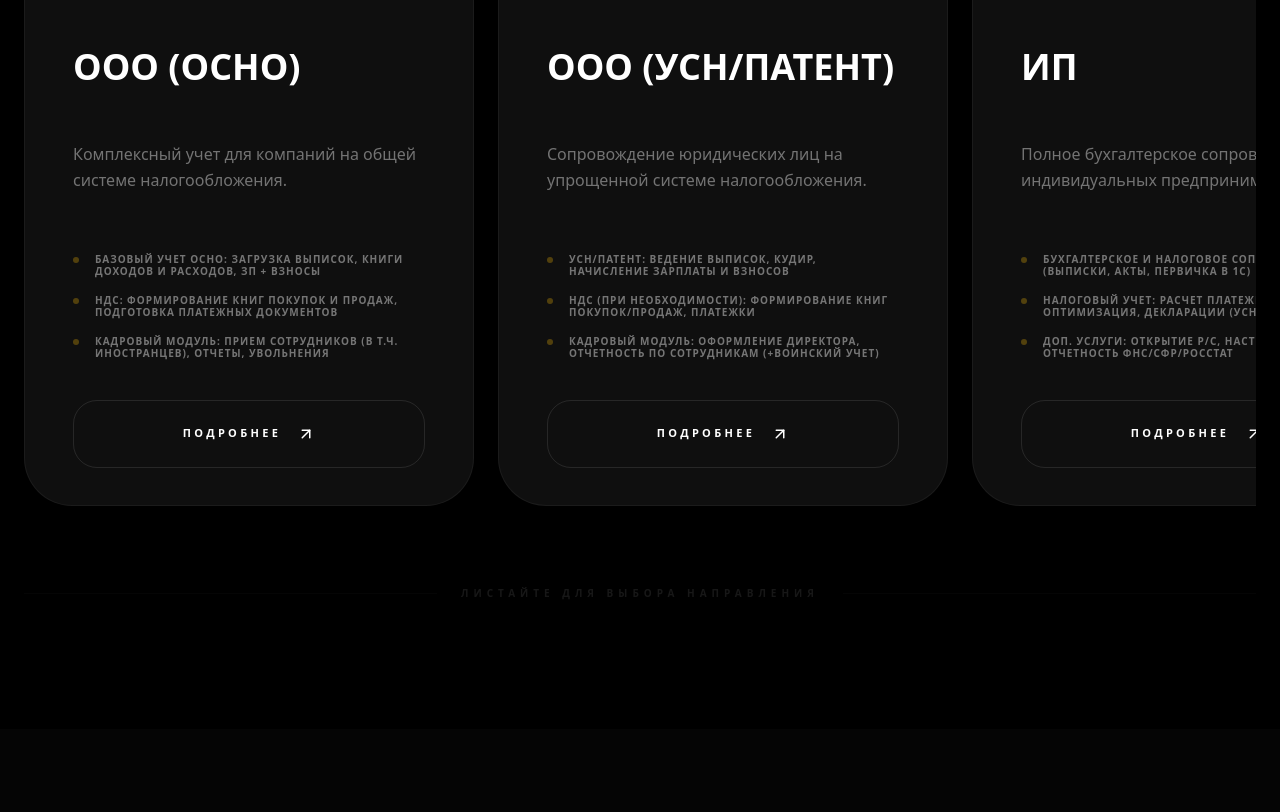
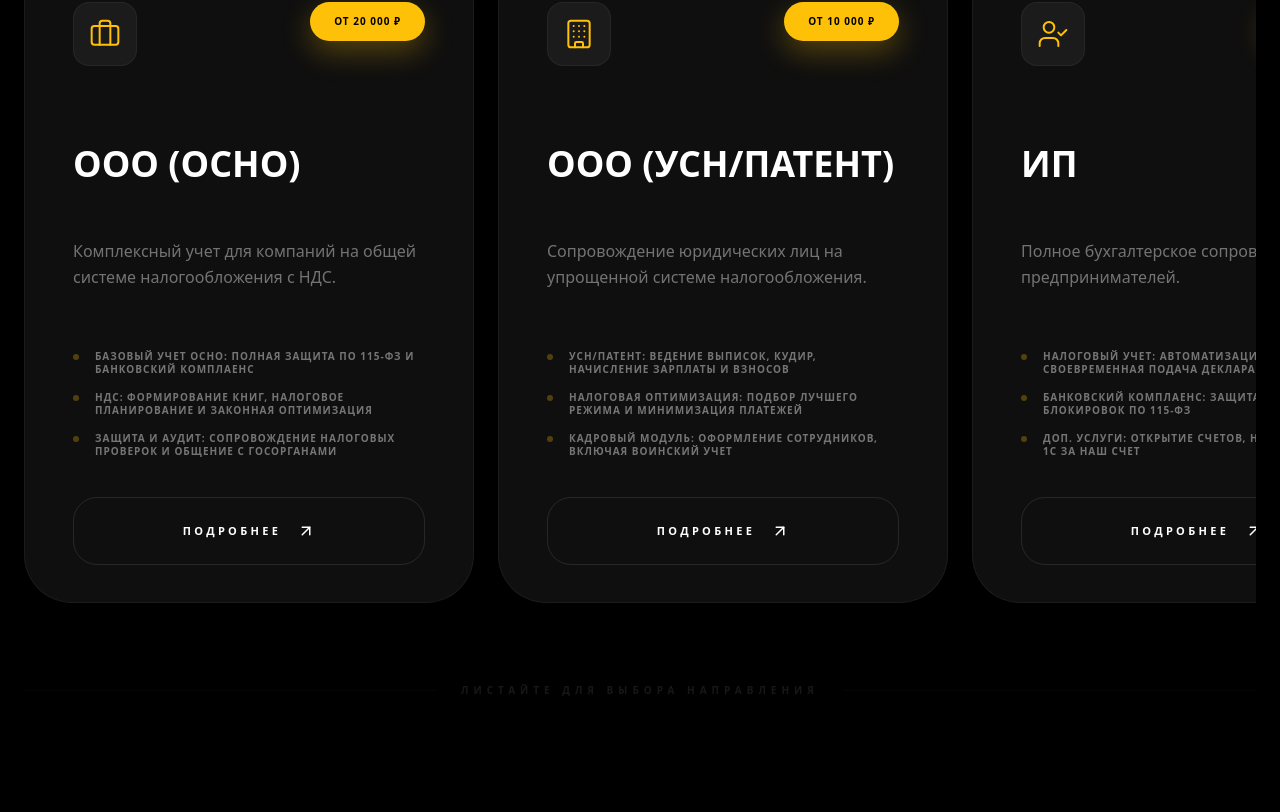
Before and after one commit to VARONA12/Buhsaitaccounting-portal, a Next.js app: page / in a window 1280 px wide. Shown: the part 1308-2120 px from the top of the page. Built offline with nearby package versions, Linux system fonts and the light colour scheme.

Commit message:
marketing: apply AIO/GEO and Professional Marketer principles. Updated Hero (JTBD), added FAQ (G-AI Magnet) and EEAT metadata.

```diff
--- a/src/app/page.tsx
+++ b/src/app/page.tsx
@@ -43,15 +43,15 @@ const servicesData = [
     icon: Briefcase,
     title: "ООО (ОСНО)",
     price: "от 20 000 ₽",
-    desc: "Комплексный учет для компаний на общей системе налогообложения.",
+    desc: "Комплексный учет для компаний на общей системе налогообложения с НДС.",
     details: [
-      "Базовый учет ОСНО: загрузка выписок, книги доходов и расходов, ЗП + взносы",
-      "НДС: формирование книг покупок и продаж, подготовка платежных документов",
-      "Кадровый модуль: прием сотрудников (в т.ч. иностранцев), отчеты, увольнения",
-      "Поддержка и защита: 115-ФЗ, общение с госорганами, консультации"
+      "Базовый учет ОСНО: полная защита по 115-ФЗ и банковский комплаенс",
+      "НДС: формирование книг, налоговое планирование и законная оптимизация",
+      "Защита и аудит: сопровождение налоговых проверок и общение с госорганами",
+      "Финансовая ответственность: 100% компенсация штрафов по договору"
     ],
-    features: ["Для ООО", "ОСНО / НДС", "Ответ 15 мин"],
-    benefit: "Берем на себя самую сложную отчетность по НДС и ОСНО, минимизируя налоговые риски."
+    features: ["Для ООО", "ОСНО / НДС", "Защита 115-ФЗ"],
+    benefit: "Берем на себя самую сложную отчетность и полностью страхуем вас от финансовых претензий налоговой."
   },
   {
     id: "buh_ooo_usn",
@@ -61,44 +61,88 @@ const servicesData = [
     desc: "Сопровождение юридических лиц на упрощенной системе налогообложения.",
     details: [
       "УСН/Патент: ведение выписок, КУДиР, начисление зарплаты и взносов",
-      "НДС (при необходимости): формирование книг покупок/продаж, платежки",
-      "Кадровый модуль: оформление директора, отчетность по сотрудникам (+воинский учет)",
-      "Поддержка и защита: 115-ФЗ, общение с госорганами, консультации"
+      "Налоговая оптимизация: подбор лучшего режима и минимизация платежей",
+      "Кадровый модуль: оформление сотрудников, включая воинский учет",
+      "Поддержка: оперативные ответы за 15 минут в Телеграм-канале портала"
     ],
-    features: ["Для ООО", "УСН/Патент", "Ответ 15 мин"],
-    benefit: "Гарантируем корректность учета и своевременную сдачу отчетности без штрафов."
+    features: ["Для ООО", "УСН/Патент", "Безопасность"],
+    benefit: "Гарантируем корректность учета и отсутствие переплат по налогам за счет глубокого аудита каждой сделки."
   },
   {
     id: "buh_ip",
     icon: UserCheck,
     title: "ИП",
     price: "от 5 000 ₽",
-    desc: "Полное бухгалтерское сопровождение для индивидуальных предпринимателей.",
+    desc: "Полное бухгалтерское сопровождение для предпринимателей.",
     details: [
-      "Бухгалтерское и налоговое сопровождение (выписки, акты, первичка в 1С)",
-      "Налоговый учет: расчет платежей, оптимизация, декларации (УСН/Патент)",
-      "Доп. услуги: открытие Р/С, настройка 1С/ЭДО, отчетность ФНС/СФР/Росстат",
-      "Поддержка и защита: 115-ФЗ, общение с госорганами, консультации"
+      "Налоговый учет: автоматизация расчетов и своевременная подача деклараций",
+      "Банковский комплаенс: защита счетов от блокировок по 115-ФЗ",
+      "Доп. услуги: открытие счетов, настройка ЭДО и 1С за наш счет",
+      "Консультации: прямая связь с главбухом без автоответчиков"
     ],
-    features: ["Для ИП", "Защита 115-ФЗ", "Ответ 15 мин"],
-    benefit: "Освобождаем время для развития бизнеса, полностью закрывая вопросы с налогами и банками."
+    features: ["Для ИП", "Без блокировок", "Выгода x3"],
+    benefit: "Освобождаем до 40 часов вашего времени в месяц, полностью закрывая все вопросы с банками и государством."
   },
   {
     id: "hr_full",
     icon: Users,
     title: "Кадры",
     price: "от 5 000 ₽",
-    desc: "Полный кадровый учет и расчеты с персоналом любой сложности.",
+    desc: "Кадровый учет любой сложности и решение трудовых споров.",
     details: [
-      "Оформление персонала: прием, перевод и увольнение сотрудников по ТК РФ",
-      "Документооборот: полный пакет кадровых документов, ТД и локальные акты",
-      "Расчеты с персоналом: зарплата, отпускные, больничные и страховые взносы",
-      "Отчетность и проверки: СФР, миграционный учет, внутренний кадровый аудит"
+      "Прием и увольнение: бережное оформление сложных/конфликтных сотрудников",
+      "Документооборот: ТК РФ, локальные акты и воинский учет «под ключ»",
+      "Защита: полная подготовка к проверкам инспекции труда и аудит рисков",
+      "Расчеты: зарплата, отпускные и больничные без ошибок и задержек"
     ],
-    features: ["Для персонала", "Ответ 15 мин"],
-    benefit: "Защищаем работодателя от трудовых споров и претензий со стороны инспекции труда."
+    features: ["Для персонала", "Без судов", "Воинский учет"],
+    benefit: "Защищаем ваш бизнес от штрафов трудовой инспекции и помогаем увольнять сотрудников без судебных рисков."
   }
 ];
+
+const faqData = [
+  {
+    question: "Какие услуги входят в бухгалтерское сопровождение?",
+    answer: "Мы берем на себя полное ведение ООО и ИП: обработку первички в 1С, расчет налогов, сдачу отчетности в ФНС/СФР, расчет зарплаты и кадров, а также защиту по 115-ФЗ и налоговую оптимизацию."
+  },
+  {
+    question: "Как вы гарантируете отсутствие штрафов?",
+    answer: "В нашем договоре прописана полная финансовая ответственность. Если по нашей вине возникнет штраф от налоговой — мы компенсируем его в 100% объеме. Мы используем систему тройного контроля отчетности."
+  },
+  {
+    question: "С какими системами налогообложения вы работаете?",
+    answer: "Мы специализируемся на ОСНО (с НДС), УСН (доходы, доходы-расходы), Патент и АУСН. Работаем с компаниями в любых сферах: строительство, торговля, IT, услуги."
+  },
+  {
+    question: "Как быстро вы отвечаете на запросы?",
+    answer: "Среднее время ответа в мессенджерах или по телефону составляет 15 минут в рабочее время. У каждого клиента есть закрепленный эксперт, который знает все нюансы вашего бизнеса."
+  }
+];
+
+const jsonLd = {
+  "@context": "https://schema.org",
+  "@graph": [
+    {
+      "@type": "AccountingService",
+      "@id": "https://elitefinance.pro/#service",
+      "name": "ЭлитФинанс",
+      "description": "Профессиональное бухгалтерское сопровождение ООО и ИП в России. Ведение ОСНО, УСН, кадровый учет и налоговая оптимизация.",
+      "url": "https://elitefinance.pro",
+      "telephone": "+79028371370",
+      "priceRange": "₽₽",
+      "address": {
+        "@type": "PostalAddress",
+        "addressCountry": "RU"
+      },
+      "founder": {
+        "@type": "Person",
+        "name": "Анна Туманян",
+        "jobTitle": "Руководитель ЭлитФинанс",
+        "description": "Эксперт в области налогообложения и бухгалтерского учета с 15-летним стажем."
+      }
+    }
+  ]
+};
 
 export default function LandingPage() {
   const containerRef = useRef<HTMLDivElement>(null);
@@ -107,6 +151,8 @@ export default function LandingPage() {
   const [isServiceModalOpen, setIsServiceModalOpen] = useState(false);
   const [isMenuOpen, setIsMenuOpen] = useState(false);
 
+  const [openFaq, setOpenFaq] = useState<number | null>(null);
+
   const openService = (service: any) => {
     setSelectedService(service);
     setIsServiceModalOpen(true);
@@ -114,6 +160,11 @@ export default function LandingPage() {
 
   return (
     <div ref={containerRef} className="min-h-screen bg-[#050505] text-white font-sans overflow-x-hidden selection:bg-white selection:text-black">
+      {/* AIO/GEO Structured Data */}
+      <script
+        type="application/ld+json"
+        dangerouslySetInnerHTML={{ __html: JSON.stringify(jsonLd) }}
+      />
       {/* Structural Elements */}
       <div className="fixed inset-0 z-0 pointer-events-none opacity-20">
         <div className="absolute top-[-20%] left-[-10%] w-[1000px] h-[1000px] bg-white rounded-full blur-[200px]" />
@@ -285,7 +336,7 @@ export default function LandingPage() {
                 animate={{ opacity: 1 }}
                 className="text-lg xl:text-xl text-neutral-400 font-medium max-w-xl leading-relaxed"
               >
-                Комплексное бух. сопровождение с гарантией отсутствия штрафов и полной безопасностью данных.
+                Освободите до 40 часов вашего времени в месяц и забудьте о блокировках счетов. Профессиональное бухгалтерское сопровождение на ОСНО и УСН с полной финансовой ответственностью за каждый рубль вашего бизнеса.
               </motion.p>
 
               <div className="flex flex-col sm:flex-row gap-4 pt-4">
@@ -630,6 +681,49 @@ export default function LandingPage() {
            </div>
         </div>
       </section>
+      {/* FAQ Section - AI Search Engine Magnet */}
+      <section className="relative z-10 px-6 py-24 bg-black/50 border-t border-white/5">
+        <div className="max-w-4xl mx-auto">
+          <div className="mb-16 space-y-4 text-center">
+            <h2 className="text-[10px] font-bold uppercase tracking-[0.4em] text-primary">05 / Вопросы и ответы</h2>
+            <div className="text-4xl xl:text-6xl font-bold tracking-tightest leading-none text-white">
+              ЧАСТО <span className="text-primary italic">СПРАШИВАЮТ.</span>
+            </div>
+          </div>
+
+          <div className="space-y-4">
+            {faqData.map((item, i) => (
+              <div key={i} className="border border-white/5 rounded-3xl overflow-hidden bg-neutral-900/20">
+                <button
+                  onClick={() => setOpenFaq(openFaq === i ? null : i)}
+                  className="w-full p-6 text-left flex items-center justify-between group transition-colors hover:bg-white/[0.02]"
+                >
+                  <span className="text-sm font-bold uppercase tracking-widest text-neutral-200 group-hover:text-primary transition-colors">
+                    {item.question}
+                  </span>
+                  <div className={`w-8 h-8 rounded-full border border-white/10 flex items-center justify-center transition-transform duration-300 ${openFaq === i ? 'rotate-180 bg-primary border-primary' : ''}`}>
+                    <ChevronRight size={14} className={openFaq === i ? 'text-black' : 'text-neutral-500'} />
+                  </div>
+                </button>
+                <AnimatePresence>
+                  {openFaq === i && (
+                    <motion.div
+                      initial={{ height: 0, opacity: 0 }}
+                      animate={{ height: "auto", opacity: 1 }}
+                      exit={{ height: 0, opacity: 0 }}
+                      className="overflow-hidden"
+                    >
+                      <div className="p-6 pt-0 text-neutral-400 text-sm leading-relaxed border-t border-white/[0.03]">
+                        {item.answer}
+                      </div>
+                    </motion.div>
+                  )}
+                </AnimatePresence>
+              </div>
+            ))}
+          </div>
+        </div>
+      </section>
 
       {/* Simple Footer */}
       <footer className="relative z-10 px-6 py-12 bg-black border-t border-white/5">
```
Also changed, not shown: src/app/layout.tsx (+6 -2 lines), public/robots.txt (added).
